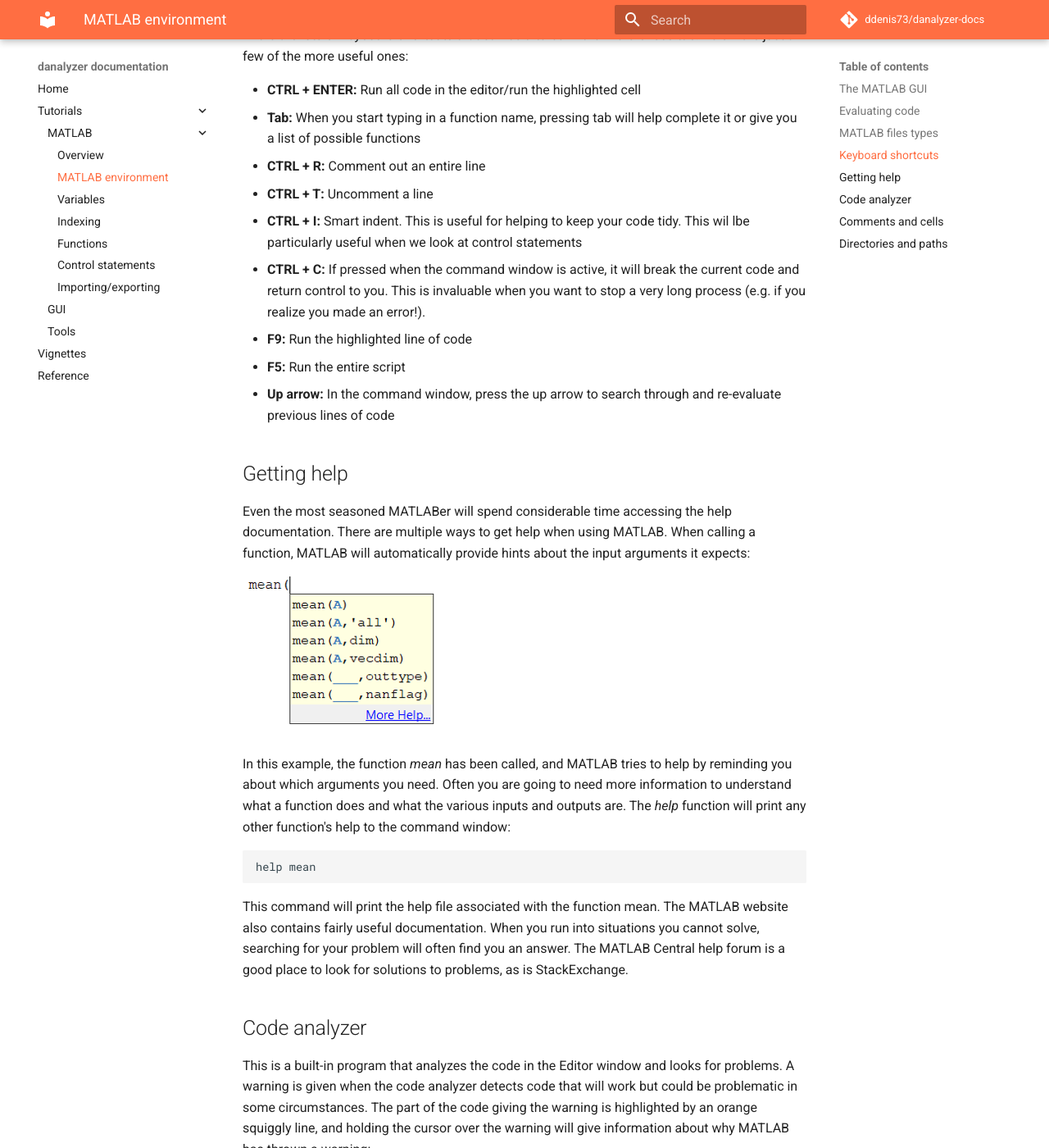
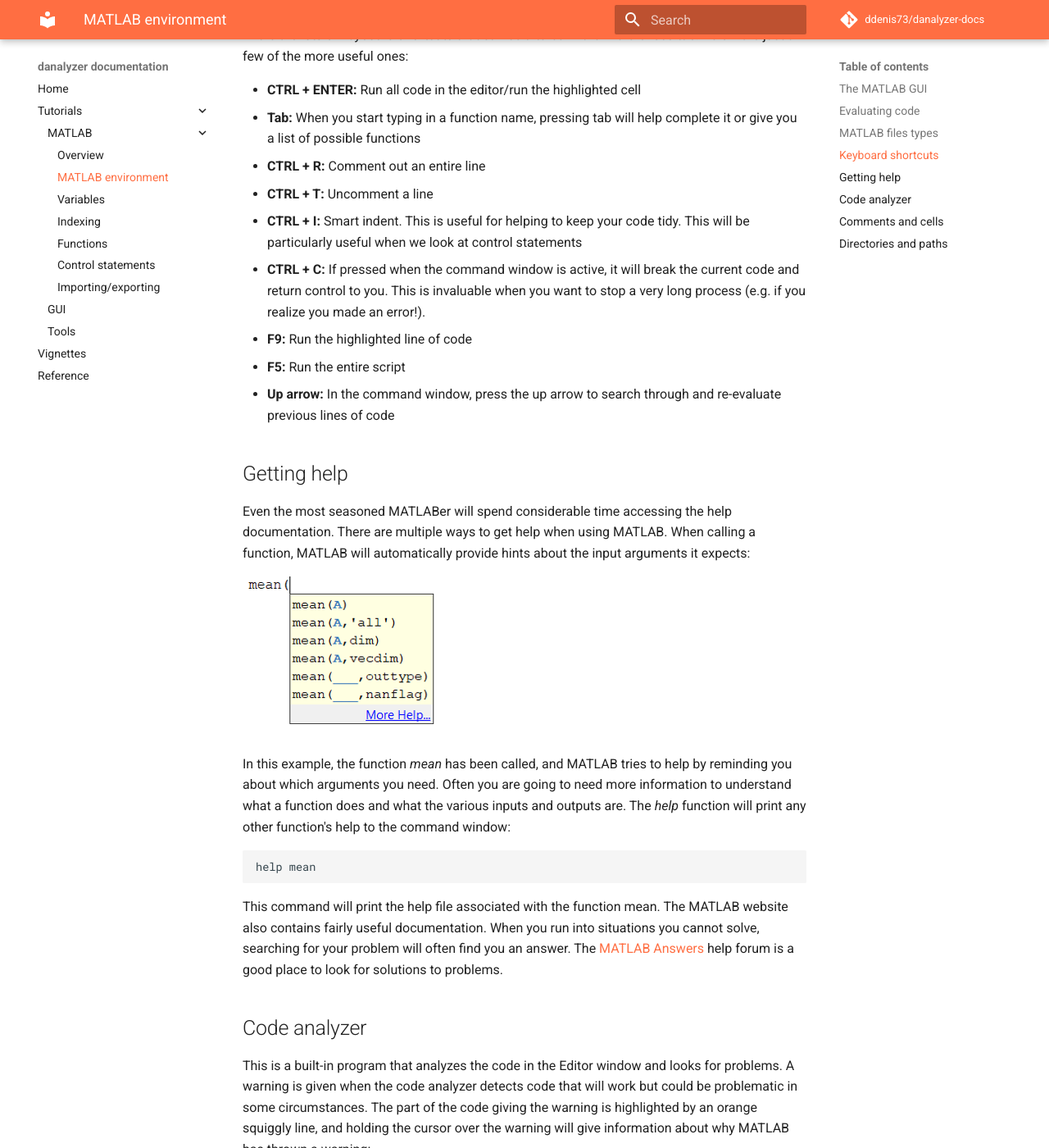
Before and after one commit to ddenis73/danalyzer-docs, an MkDocs documentation site: the page built from docs/matlab-environment.md, in a window 1280 px wide and 1400 px high, scrolled down 2061 px. Shown: the whole window at 82% size. Built offline with MkDocs 1.6.1 and Material for MkDocs 9.7.7, drawn with Linux system fonts in a browser that asks for light colours; comment, search, counter and statistics services are not loaded; old or Windows-style settings are respelled for this version of MkDocs.

Commit message:
Update matlab-environment.md

````diff
--- a/docs/matlab-environment.md
+++ b/docs/matlab-environment.md
@@ -48,7 +48,7 @@
 * **Tab:** When you start typing in a function name, pressing tab will help complete it or give you a list of possible functions
 * **CTRL + R:** Comment out an entire line
 * **CTRL + T:** Uncomment a line
-* **CTRL + I:** Smart indent. This is useful for helping to keep your code tidy. This wil lbe particularly useful when we look at control statements
+* **CTRL + I:** Smart indent. This is useful for helping to keep your code tidy. This will be particularly useful when we look at control statements
 * **CTRL + C:** If pressed when the command window is active, it will break the current code and return control to you. This is invaluable when you want to stop a very long process (e.g. if you realize you made an error!).
 * **F9:** Run the highlighted line of code
 * **F5:** Run the entire script
@@ -65,7 +65,7 @@
 ```matlab
 help mean
 ```
-This command will print the help file associated with the function mean. The MATLAB website also contains fairly useful documentation. When you run into situations you cannot solve, searching for your problem will often find you an answer. The MATLAB Central help forum is a good place to look for solutions to problems, as is StackExchange.
+This command will print the help file associated with the function mean. The MATLAB website also contains fairly useful documentation. When you run into situations you cannot solve, searching for your problem will often find you an answer. The [MATLAB Answers](https://www.mathworks.com/matlabcentral/answers/index/?s_tid=gn_mlc_an) help forum is a good place to look for solutions to problems.
 
 ## Code analyzer
 
````
